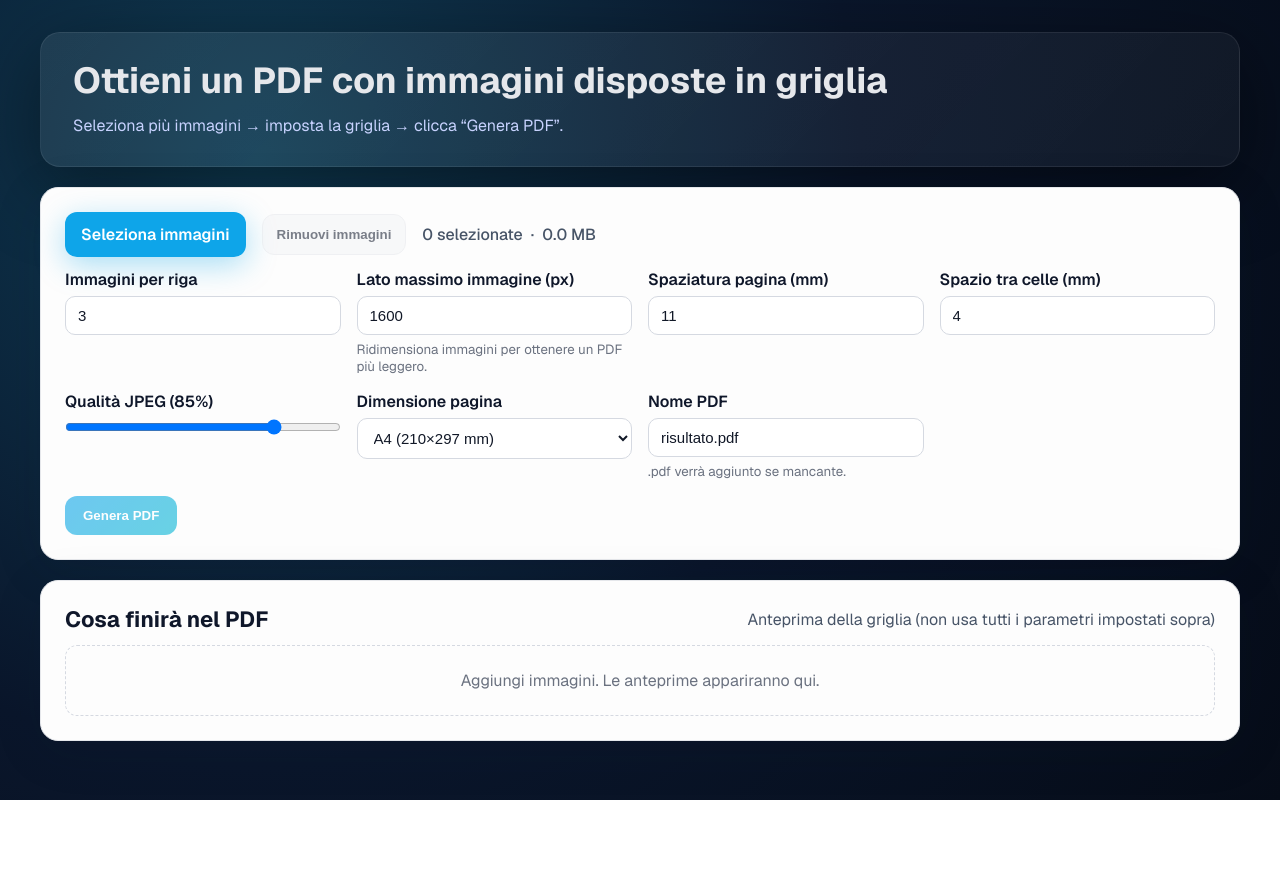
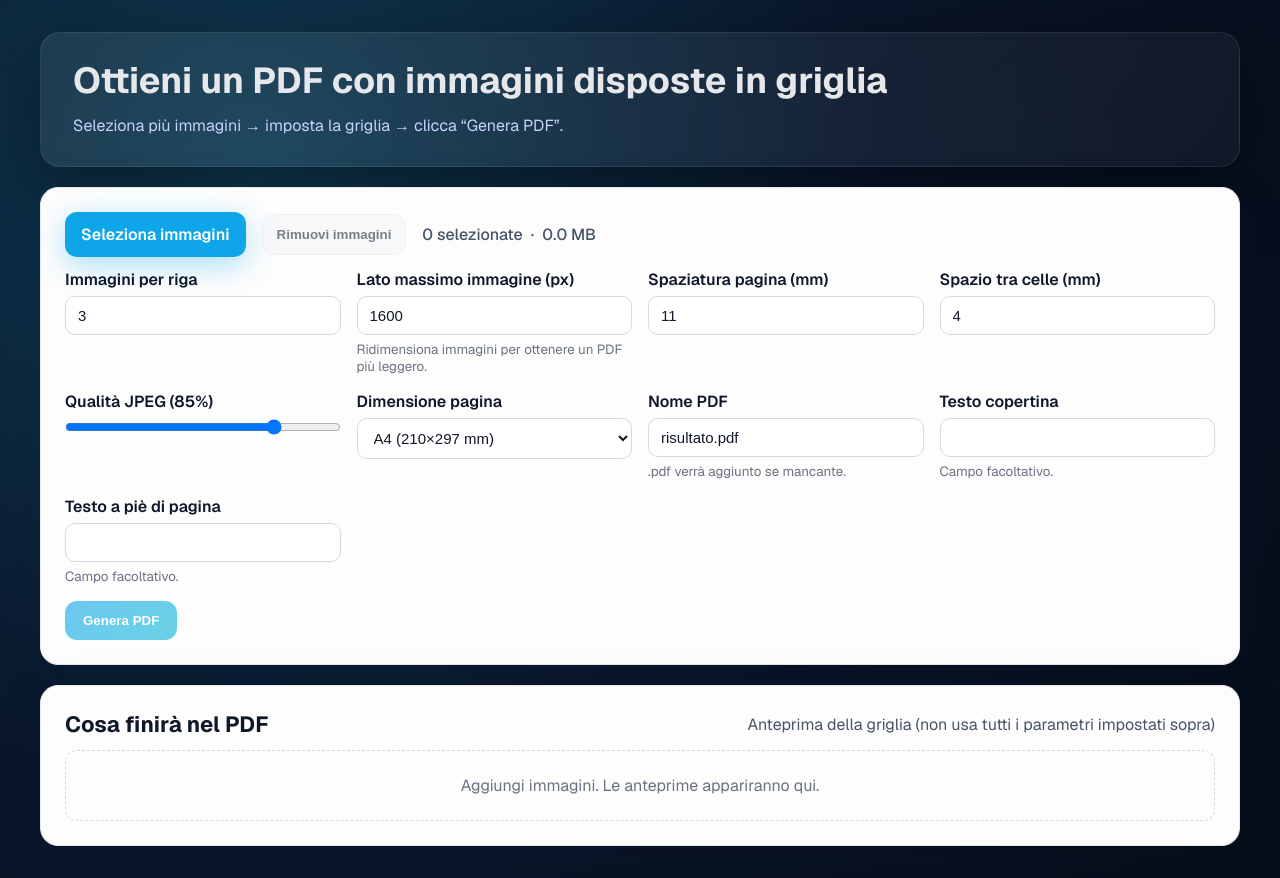
Before and after one commit to metralab/glue-pictures, a Next.js app: page / in a window 1280 px wide. Before the commit the page ends 800 px from the top, so only its background shows below. Built offline with nearby package versions, Linux system fonts and the light colour scheme.

Commit message:
Allow to add cover page and footer text

```diff
--- a/src/app/page.tsx
+++ b/src/app/page.tsx
@@ -28,6 +28,8 @@ export default function Home() {
   const [status, setStatus] = useState<string | null>(null);
   const [isBuilding, setIsBuilding] = useState(false);
   const [fileName, setFileName] = useState("risultato.pdf");
+  const [coverText, setCoverText] = useState("");
+  const [footerText, setFooterText] = useState("");
   const uploadsRef = useRef<UploadItem[]>([]);
 
   useEffect(() => {
@@ -218,6 +220,26 @@ export default function Home() {
               />
               <small>.pdf verrà aggiunto se mancante.</small>
             </div>
+            <div className={styles.control}>
+              <label htmlFor="coverText">Testo copertina</label>
+              <input
+                id="coverText"
+                type="text"
+                value={coverText}
+                onChange={(event) => setCoverText(event.target.value)}
+              />
+              <small>Campo facoltativo.</small>
+            </div>
+            <div className={styles.control}>
+              <label htmlFor="footerText">Testo a piè di pagina</label>
+              <input
+                id="footerText"
+                type="text"
+                value={footerText}
+                onChange={(event) => setFooterText(event.target.value)}
+              />
+              <small>Campo facoltativo.</small>
+            </div>
           </div>
 
           <div className={styles.actions}>
@@ -236,6 +258,8 @@ export default function Home() {
                 maxSide,
                 jpegQuality,
                 fileName,
+                coverText,
+                footerText,
               })}
               disabled={!uploads.length || isBuilding}
             >
--- a/src/app/pdf.ts
+++ b/src/app/pdf.ts
@@ -14,6 +14,8 @@ interface Args {
   maxSide: number;
   jpegQuality: number;
   fileName: string;
+  coverText: string;
+  footerText: string;
 }
 
 export const generatePdf: (args: Args) => Promise<void> = async ({
@@ -28,6 +30,8 @@ export const generatePdf: (args: Args) => Promise<void> = async ({
   maxSide,
   jpegQuality,
   fileName,
+  coverText,
+  footerText,
 }) => {
   if (!uploads.length || isBuilding) return;
   setIsBuilding(true);
@@ -56,6 +60,21 @@ export const generatePdf: (args: Args) => Promise<void> = async ({
     const font = pdfDoc.embedStandardFont(StandardFonts.Helvetica);
     const fontSize = 10;
     const textPadding = 5;
+
+    if (coverText.trim()) {
+      const coverPage = pdfDoc.addPage([pageWidth, pageHeight]);
+      const coverFontSize = 24;
+      const textWidth = font.widthOfTextAtSize(coverText, coverFontSize);
+      const textX = (pageWidth - textWidth) / 2;
+      const textY = pageHeight / 2;
+      coverPage.drawText(coverText, {
+        x: textX,
+        y: textY,
+        size: coverFontSize,
+        font,
+      });
+    }
+
     let page = pdfDoc.addPage([pageWidth, pageHeight]);
     let col = 0;
     let row = 0;
@@ -108,6 +127,22 @@ export const generatePdf: (args: Args) => Promise<void> = async ({
         col = 0;
         row += 1;
       }
+    }
+
+    if (footerText.trim()) {
+      const footerFontSize = 8;
+      const footerY = 20;
+      const allPages = pdfDoc.getPages();
+      allPages.forEach(page => {
+        const textWidth = font.widthOfTextAtSize(footerText, footerFontSize);
+        const textX = (pageWidth - textWidth) / 2;
+        page.drawText(footerText, {
+          x: textX,
+          y: footerY,
+          size: footerFontSize,
+          font,
+        });
+      });
     }
 
     setStatus("Sto generando il PDF...");
```
